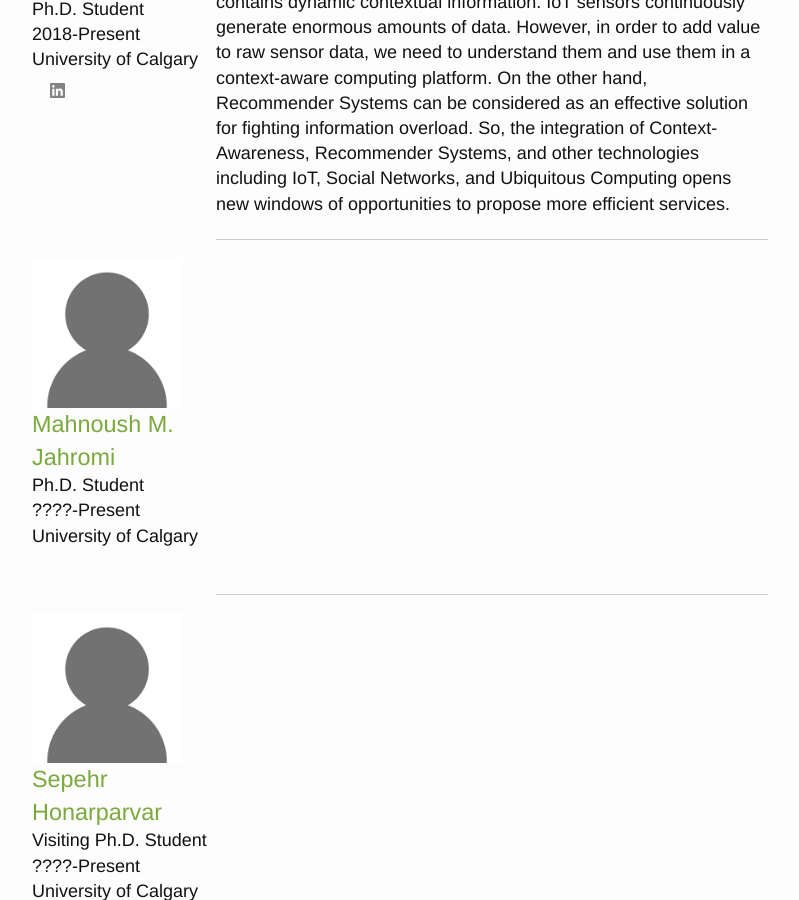
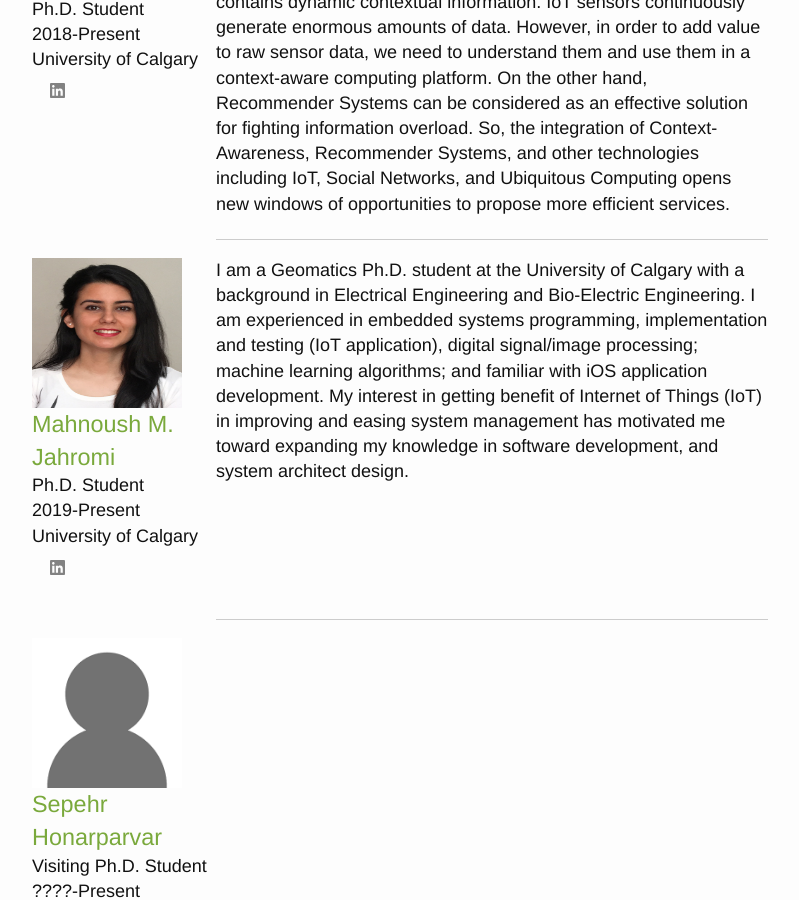
Before and after one commit to GeoSensorWebLab/geosensorweblab.github.io, a Jekyll site: the page built from people.md, in a window 1280 px wide and 900 px high, scrolled down 2713 px. Shown: the whole window, without its empty margins (240-1039 px from the left). Built offline with Jekyll 4.4.1, drawn with Linux system fonts in a browser that asks for light colours.

Commit message:
Edit people.md

```diff
--- a/people.md
+++ b/people.md
@@ -82,15 +82,15 @@ permalink: /people/
 %}
 
 {% include people-profile.html
-  imagename="user-profile-avatar.png"
+  imagename="Jahromi-Mahnoush.jpg"
   displayname="Mahnoush M. Jahromi"
-  linkedinid=""
+  linkedinid="mahnoushjahromi"
   githubid=""
   twitterid=""
   position="Ph.D. Student"
-  duration="????-Present"
+  duration="2019-Present"
   location="University of Calgary"
-  biotext=""
+  biotext="I am a Geomatics Ph.D. student at the University of Calgary with a background in Electrical Engineering and Bio-Electric Engineering. I am experienced in embedded systems programming, implementation and testing (IoT application), digital signal/image processing; machine learning algorithms; and familiar with iOS application development. My interest in getting benefit of Internet of Things (IoT) in improving and easing system management has motivated me toward expanding my knowledge in software development, and system architect design."
 %}
 
 {% include people-profile.html
```
Also changed, not shown: assets/images/avatars/Jahromi-Mahnoush.jpg (added).
